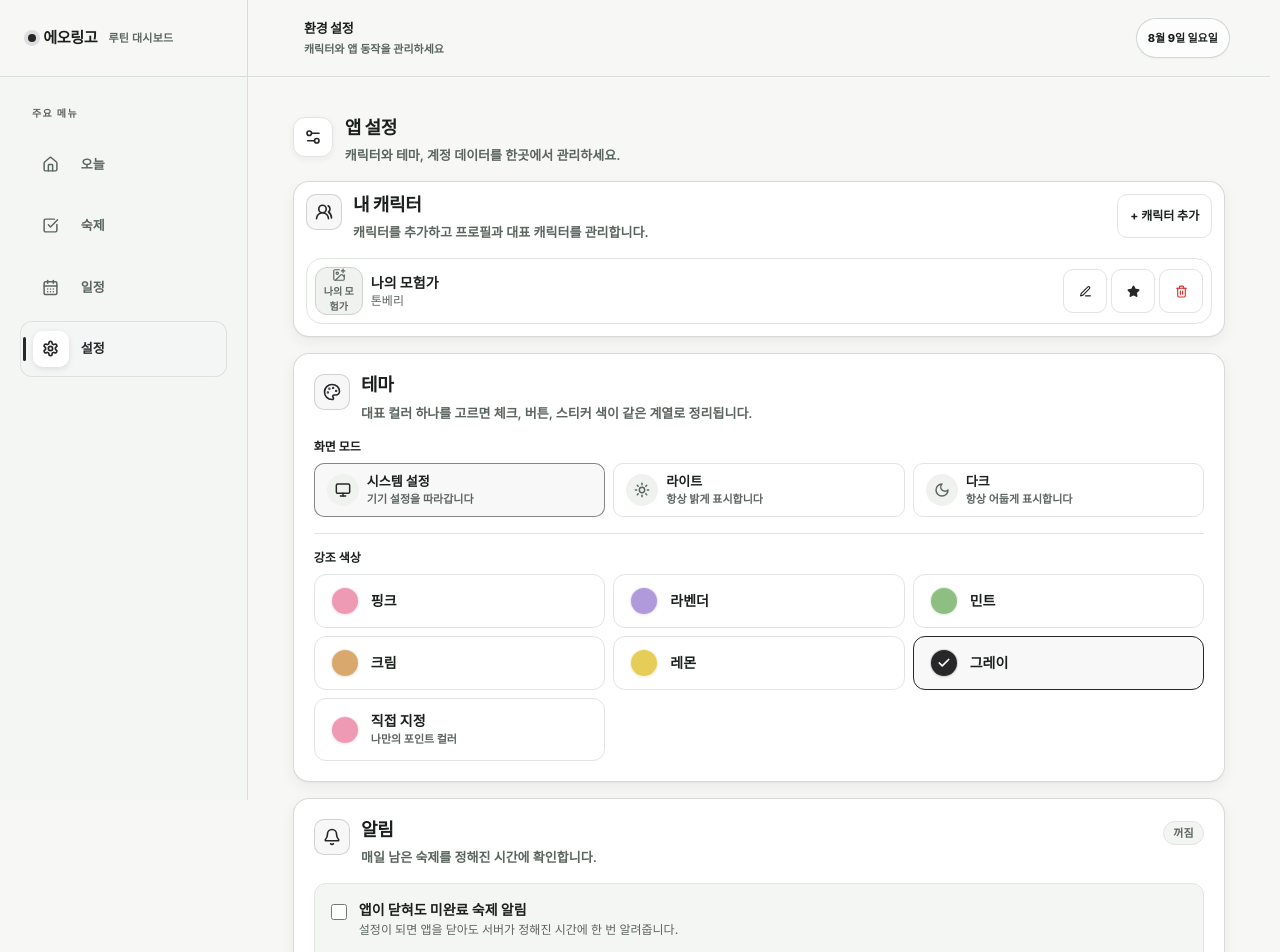
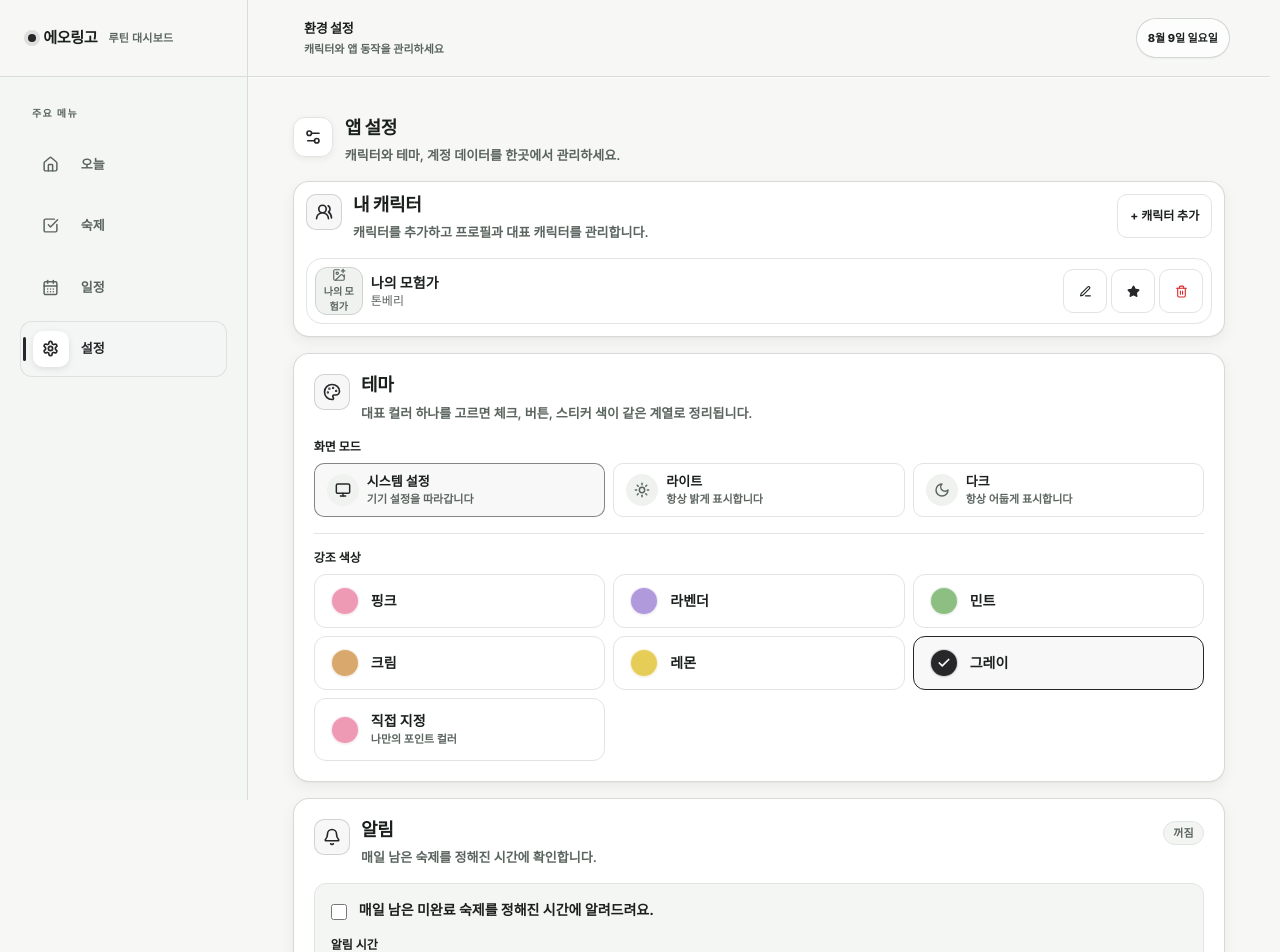
Before and after one commit to ddthing/eoringo, a React (Vite) app: page /settings in a window 1280 px wide. Shown: the top 952 px of the page. Built offline with nearby package versions, Linux system fonts and the light colour scheme; no server answers; a web font is replaced by a local one.

Commit message:
fix: clarify notification schedule copy

```diff
--- a/src/components/settings/SettingsInfoPanels.tsx
+++ b/src/components/settings/SettingsInfoPanels.tsx
@@ -236,9 +236,8 @@ export const NotificationSettingsPanel = () => {
             }}
           />
           <span>
-            <span className="block text-sm font-bold text-ink">앱이 닫혀도 미완료 숙제 알림</span>
-            <span className="mt-0.5 block text-xs font-medium text-ink-muted">
-              설정이 되면 앱을 닫아도 서버가 정해진 시간에 한 번 알려줍니다.
+            <span className="block text-sm font-bold text-ink">
+              매일 남은 미완료 숙제를 정해진 시간에 알려드려요.
             </span>
           </span>
         </label>
```
Also changed, not shown: 1 other file (tests, documents, lock files or other folders).
